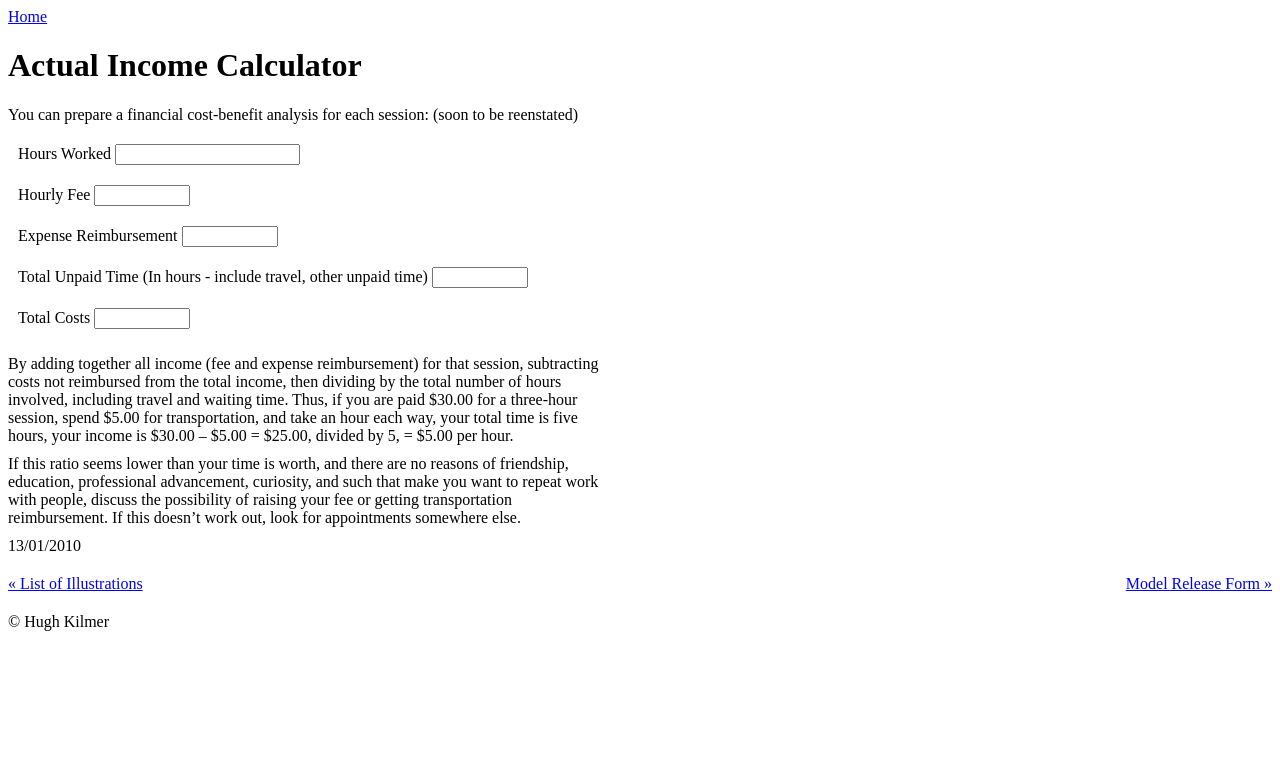
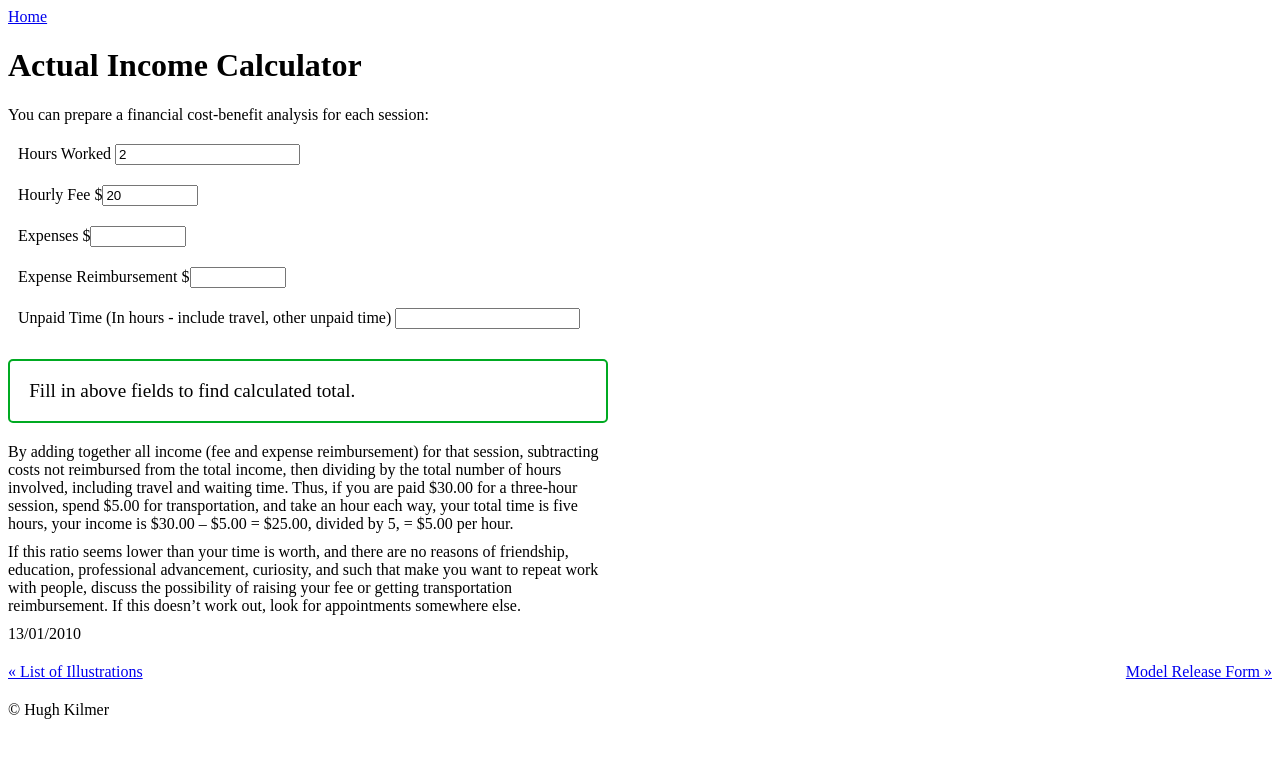
Before and after one commit to MikeiLL/modelingforlifedrawing, a Jekyll site: the page built from _posts/2010-01-13-actual-income-calculator.md, in a window 1280 px wide. Shown: the top 758 px of the page. Built offline with Jekyll 4.4.1, drawn with Linux system fonts in a browser that asks for light colours; some of the changed lines change nothing that is shown.

Commit message:
Reenstate income calculator.

```diff
--- a/_posts/2010-01-13-actual-income-calculator.md
+++ b/_posts/2010-01-13-actual-income-calculator.md
@@ -13,19 +13,58 @@ tags:
 
 
 
-You can prepare a financial cost-benefit analysis for each session: (soon to be reenstated)
+You can prepare a financial cost-benefit analysis for each session:
 
 <form id=calculator>
-  <label>Hours Worked <input name=hrsworked type=number></label>
-  <label>Hourly Fee <input name=hrlyfee type=number min="0.00" max="1000.00" step="0.01" ></label>
-  <label>Expense Reimbursement <input name=reimbursement type=number min="0.00" max="1000.00" step="0.01" /></label>
-  <label>Total Unpaid Time (In hours - include travel, other unpaid time) <input name=unpaidtime type=number min="0.00" max="1000.00" step="0.01" /></label>
-  <label>Total Costs <input name=costs type=number min="0.00" max="1000.00" step="0.01" /></label>
+  <label>Hours Worked <input name=hrsworked type=number value=2></label>
+  <label>Hourly Fee $<input name=hrlyfee type=number min="0.00" max="1000.00" step="0.10" value=20></label>
+  <label>Expenses $<input name=expenses type=number min="0.00" max="1000.00" step="0.10" /></label>
+  <label>Expense Reimbursement $<input name=reimbursement type=number min="0.00" max="1000.00" step="0.10" /></label>
+  <label>Unpaid Time (In hours - include travel, other unpaid time) <input name=unpaidtime type=number /></label>
 </form>
 
+<div id=total>Fill in above fields to find calculated total.</div>
+
 <script>
+const hrsworked = document.querySelector('[name="hrsworked"]');
+const hrlyfee = document.querySelector('[name="hrlyfee"]');
+const expenses = document.querySelector('[name="expenses"]');
+const reimbursement = document.querySelector('[name="reimbursement"]');
+const unpaidtime = document.querySelector('[name="unpaidtime"]');
+const total = document.getElementById("total");
 
+[hrsworked,
+hrlyfee,
+reimbursement,
+unpaidtime,
+expenses].forEach((elem) => {
+  elem.addEventListener("change", maybeCalculate);
+});
+let grossIncome = netIncome = 0;
+function maybeCalculate(e) {
+  grossIncome = +hrsworked.value * +hrlyfee.value;
+  let result = "Gross Income " + new Intl.NumberFormat('en-US', { style: 'currency', currency: 'USD' }).format(
+    grossIncome,
+  ) + ". ";
+  netIncome = grossIncome;
+  if (expenses.value) {netIncome -= +expenses.value; console.log("decrement expenses.value", netIncome); };
+  if (reimbursement.value) {netIncome += +reimbursement.value; console.log("increment reimbursement.value", netIncome); };
+  if (netIncome){
+      result += "Net Income " + new Intl.NumberFormat('en-US', { style: 'currency', currency: 'USD' }).format(
+      netIncome,
+    ) + ". ";
+  }
+  if (unpaidtime.value) {
+    let totalTimeSpent = +unpaidtime.value + +hrsworked.value;
+    result += "Overall hourly compensation " + new Intl.NumberFormat('en-US', { style: 'currency', currency: 'USD' }).format(
+    netIncome / totalTimeSpent
+  ) + ". ";
+  }
+  total.textContent = result;
+}
 </script>
+
+
 By adding together all income (fee and expense reimbursement) for that
 session, subtracting costs not reimbursed from the total income, then
 dividing by the total number of hours involved, including travel and
--- a/css/style.css
+++ b/css/style.css
@@ -18,6 +18,15 @@ p {
   max-width: 600px;
 }
 
+#total {
+  margin: 20px 0;
+  font-size: 1.2em;
+  border: 2px solid #0a2;
+  border-radius: 5px;
+  padding: 1em;
+  max-width: 600px;
+}
+
 .PageNavigation {
   display: flex;
   justify-content: space-between;
```
